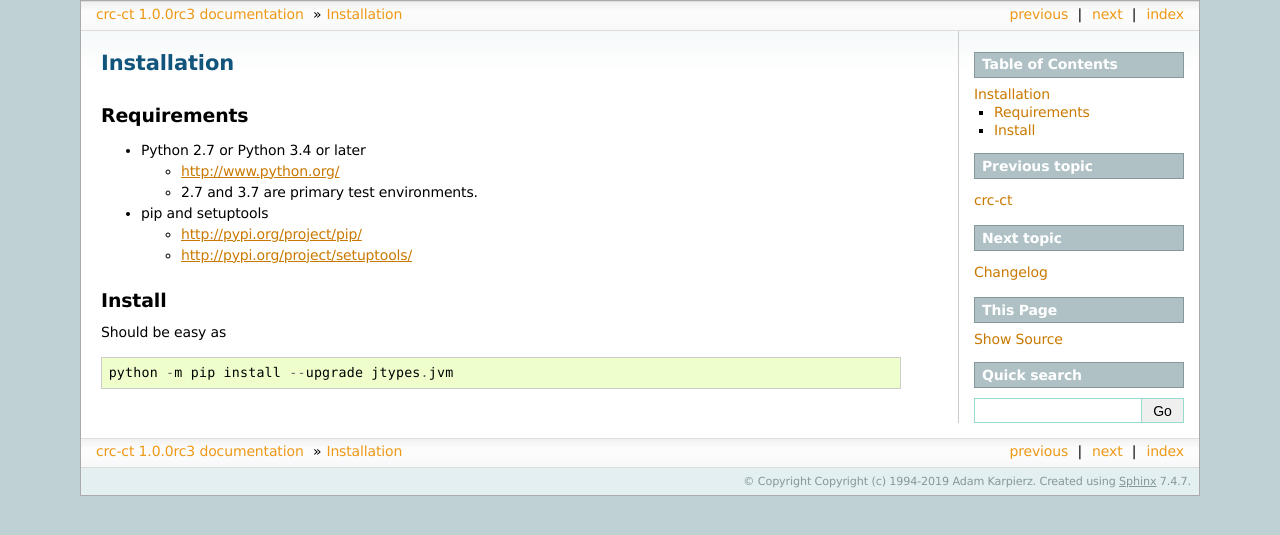
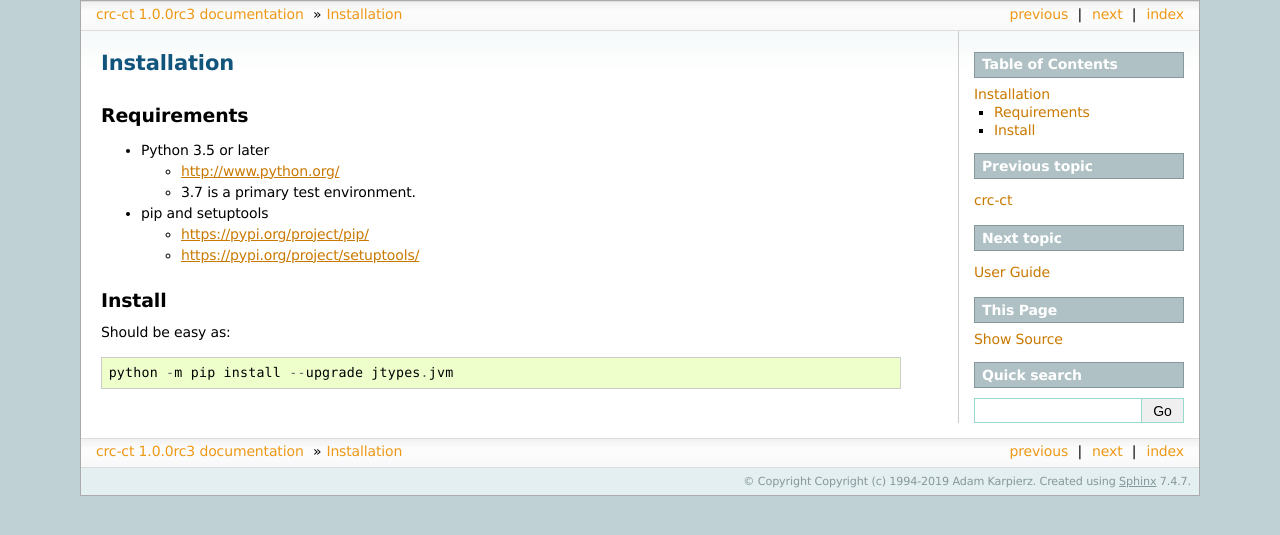
Before and after one commit to karpierz/crc-ct, a Sphinx documentation site: the page built from docs/install.rst, in a window 1280 px wide. Shown: the top 535 px of the page. Built offline with Sphinx 7.4.7, drawn with Linux system fonts in a browser that asks for light colours; pages that are not in the unit, such as notebooks, are missing from menus.

```diff
--- a/docs/index.rst
+++ b/docs/index.rst
@@ -1,9 +1,9 @@
-jtypes.jvm documentation
-========================
+crc documentation
+=================
 
 .. toctree::
    :maxdepth: 2
-   :caption: Parts of the documentation:
+   :caption: Contents:
 
    README
    install
--- a/docs/install.rst
+++ b/docs/install.rst
@@ -6,19 +6,19 @@ Installation
 Requirements
 ------------
 
-+ Python 2.7 or Python 3.4 or later
++ Python 3.5 or later
 
   * http://www.python.org/
-  * 2.7 and 3.7 are primary test environments.
+  * 3.7 is a primary test environment.
 
 + pip and setuptools
 
-  * http://pypi.org/project/pip/
-  * http://pypi.org/project/setuptools/
+  * https://pypi.org/project/pip/
+  * https://pypi.org/project/setuptools/
 
 Install
 -------
 
-Should be easy as ::
+Should be easy as::
 
     python -m pip install --upgrade jtypes.jvm
--- /dev/null
+++ b/docs/userguide.rst
@@ -0,0 +1,6 @@
+.. _userguide:
+
+User Guide
+==========
+
+TBD...
```
